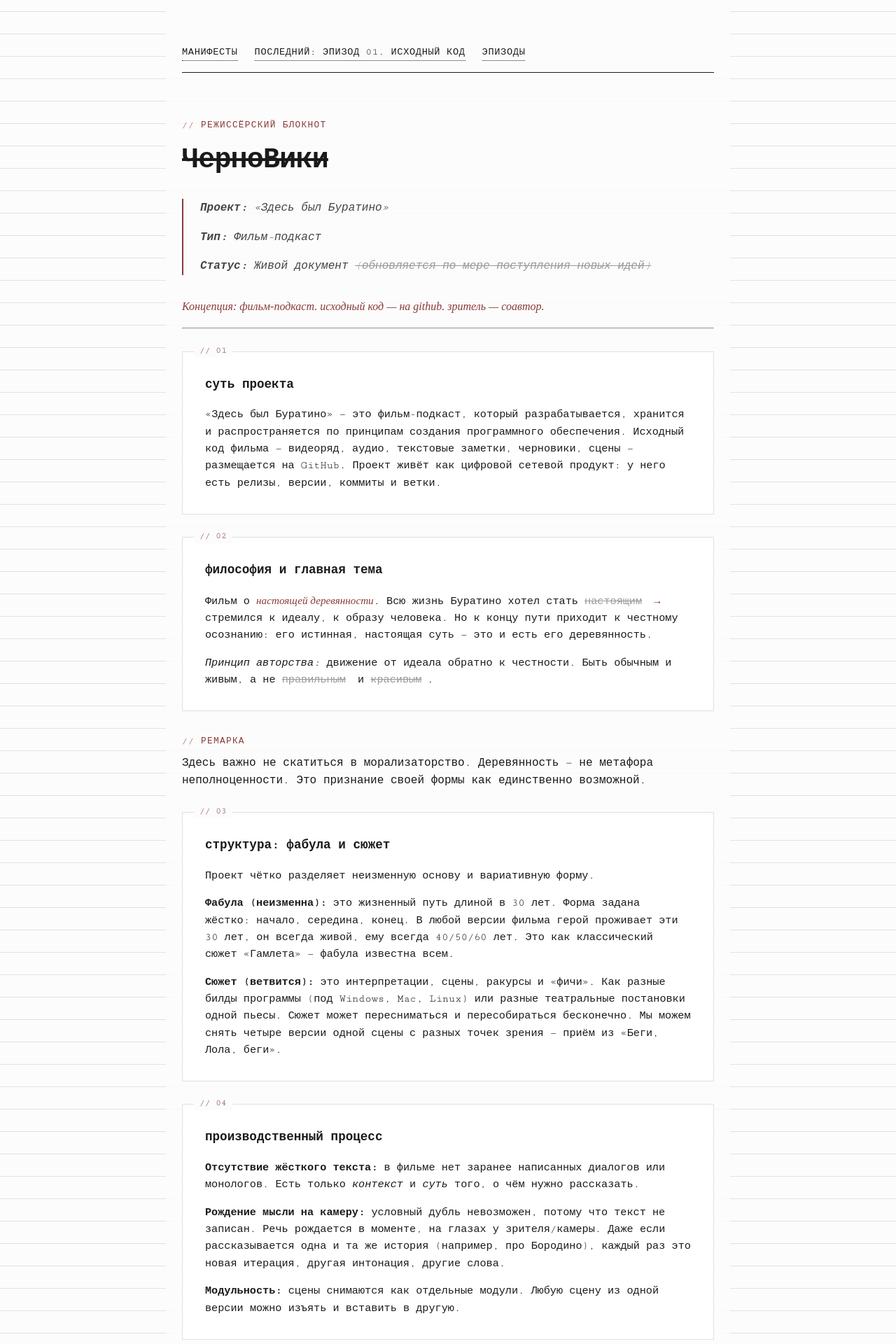
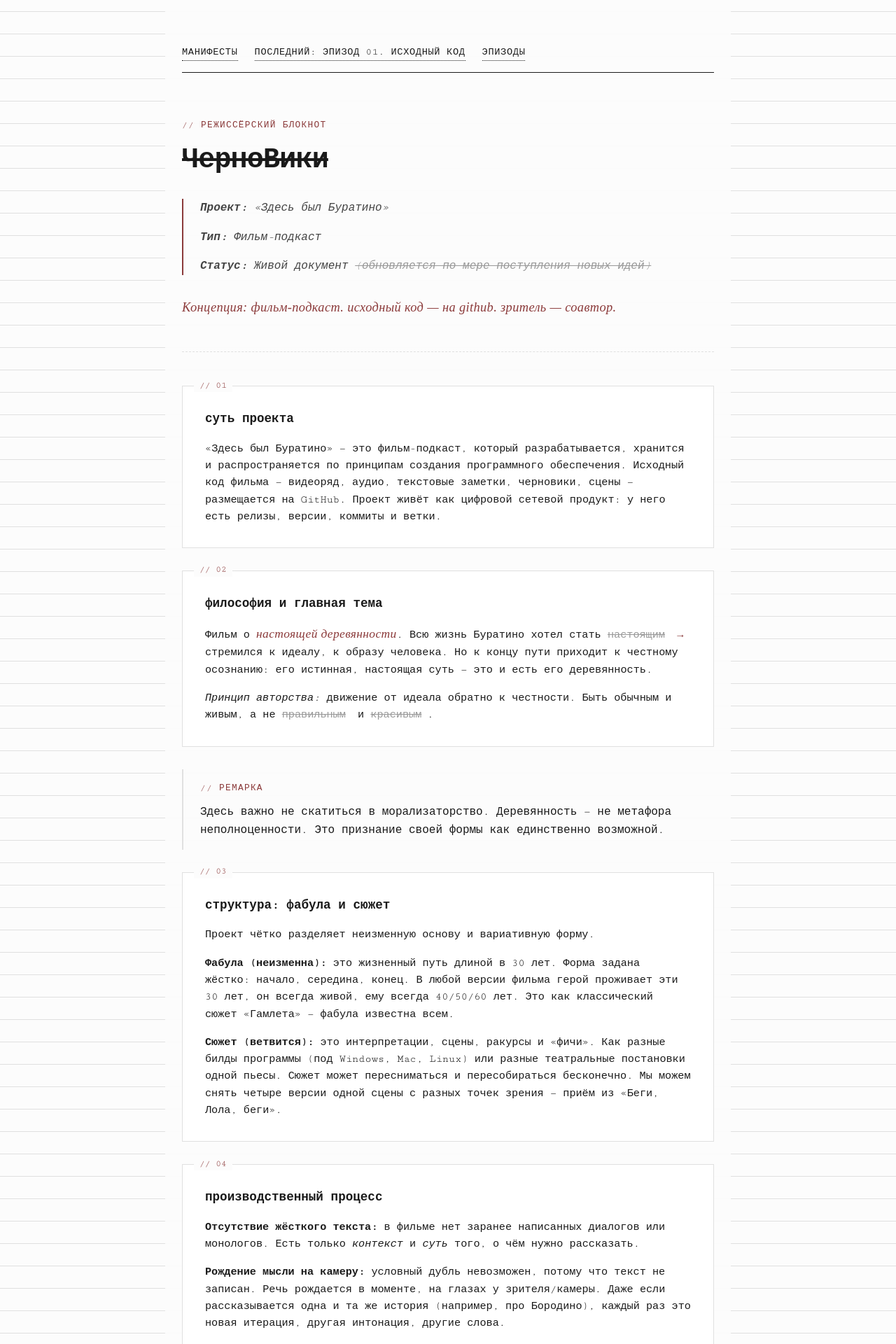
Before and after one commit to avecher/lab, a Jekyll site: the page built from index.md, in a window 1280 px wide. Shown: the top 1920 px of the page at 70% size. Built offline with Jekyll 4.4.1, drawn with Linux system fonts in a browser that asks for light colours.

Commit message:
Update style.css
Замена CSS. Дополнение

```diff
--- a/assets/css/style.css
+++ b/assets/css/style.css
@@ -1,11 +1,13 @@
-/* БАЗА И ТИПОГРАФИКА */
+/* =========================================
+   БАЗА И ТИПОГРАФИКА
+   ========================================= */
 :root {
   --bg-color: #fcfcfc;       /* Почти белый, мягкий для глаз */
   --text-color: #1a1a1a;     /* Глубокий черный */
   --accent-color: #8b3a3a;   /* Терракотовый/кирпичный для акцентов */
   --line-color: #e0e0e0;     /* Светло-серые линии сетки */
   --font-mono: 'Cutive Mono', 'Courier New', monospace;
-  --font-sans: -apple-system, BlinkMacSystemFont, "Segoe UI", Roboto, Helvetica, Arial, sans-serif; /* ДОБАВЛЕНО */
+  --font-cursive: 'Caveat', 'Segoe Script', 'Bradley Hand', cursive; /* Для рукописных пометок */
 }
 
 body {
@@ -17,19 +19,20 @@ body {
   padding: 0;
   /* Фоновая сетка (линовка) */
   background-image: linear-gradient(var(--line-color) 1px, transparent 1px);
-  background-size: 100% 2rem; /* Шаг линовки */
+  background-size: 100% 2rem;
   background-position: 0 1rem;
 }
 
-/* КОНТЕЙНЕР */
+/* =========================================
+   КОНТЕЙНЕР И НАВИГАЦИЯ
+   ========================================= */
 .container {
   max-width: 760px;
   margin: 0 auto;
   padding: 4rem 1.5rem;
-  background: rgba(252, 252, 252, 0.9); /* Полупрозрачный фон поверх линий */
+  background: rgba(252, 252, 252, 0.92); /* Чуть плотнее, чтобы текст читался лучше */
 }
 
-/* НАВИГАЦИЯ */
 nav {
   display: flex;
   gap: 1.5rem;
@@ -40,7 +43,6 @@ nav {
 nav a {
   text-decoration: none;
   color: var(--text-color);
-  font-family: var(--font-mono);
   font-size: 0.85rem;
   text-transform: uppercase;
   letter-spacing: 0.05em;
@@ -50,9 +52,10 @@ nav a:hover {
   border-bottom-style: solid;
 }
 
-/* ЗАГОЛОВКИ И МЕТА-ДАННЫЕ */
+/* =========================================
+   ЗАГОЛОВКИ И МЕТА-ДАННЫЕ
+   ========================================= */
 .meta-label {
-  font-family: var(--font-mono);
   color: var(--accent-color);
   font-size: 0.8rem;
   text-transform: uppercase;
@@ -71,13 +74,45 @@ h1 {
 
 h2 {
   font-size: 1.5rem;
-  margin-top: 4rem;
+  margin-top: 4rem; /* Большой отступ для разделения смысловых блоков */
   margin-bottom: 1.5rem;
   border-bottom: 1px dashed var(--line-color);
   padding-bottom: 0.5rem;
 }
 
-/* ЦИТАТЫ / АКЦЕНТНЫЕ БЛОКИ */
+h3 {
+  font-size: 1.1rem;
+  margin-top: 1.5rem;
+  margin-bottom: 1rem;
+}
+
+/* =========================================
+   ТЕКСТОВЫЕ ЭЛЕМЕНТЫ (Ссылки, Списки, Цитаты)
+   ========================================= */
+a {
+  color: var(--accent-color);
+  text-decoration: none;
+  border-bottom: 1px dotted var(--accent-color);
+  transition: border-color 0.2s;
+}
+a:hover {
+  border-bottom-style: solid;
+}
+
+/* Доступность: фокус для клавиатуры */
+a:focus, button:focus {
+  outline: 2px solid var(--accent-color);
+  outline-offset: 2px;
+}
+
+ul, ol {
+  margin: 1.5rem 0;
+  padding-left: 2rem;
+}
+li {
+  margin-bottom: 0.5rem;
+}
+
 blockquote {
   border-left: 2px solid var(--accent-color);
   margin: 2rem 0;
@@ -86,7 +121,30 @@ blockquote {
   color: #444;
 }
 
-/* КАРТОЧКИ ПРИНЦИПОВ (БЛОКИ КОДА) */
+hr {
+  border: none;
+  border-top: 1px dashed var(--line-color);
+  margin: 3rem 0;
+}
+
+code {
+  font-family: var(--font-mono);
+  background: #f0f0f0;
+  padding: 0.15rem 0.3rem;
+  font-size: 0.9em;
+  border-radius: 2px;
+}
+
+img {
+  max-width: 100%;
+  height: auto;
+  margin: 2rem 0;
+  border: 1px solid var(--line-color);
+}
+
+/* =========================================
+   КАРТОЧКИ ПРИНЦИПОВ
+   ========================================= */
 .principle-card {
   border: 1px solid var(--line-color);
   padding: 2rem;
@@ -96,48 +154,75 @@ blockquote {
 }
 
 .principle-card::before {
-  content: attr(data-number); /* Берет номер из HTML */
+  content: attr(data-number);
   position: absolute;
   top: -0.8rem;
   left: 1rem;
   background: var(--bg-color);
   padding: 0 0.5rem;
-  font-family: var(--font-mono);
   color: var(--accent-color);
   font-size: 0.8rem;
 }
 
 .principle-card h3 {
   margin-top: 0;
-  font-size: 1.1rem;
-  text-transform: lowercase; /* Как на референсе */
+  text-transform: lowercase;
 }
 
 .principle-card p {
-  margin-bottom: 0;
+  margin-bottom: 1rem;
   font-size: 0.95rem;
 }
+.principle-card p:last-child {
+  margin-bottom: 0;
+}
 
-/* СПЕЦИАЛЬНЫЕ ЭЛЕМЕНТЫ */
+/* =========================================
+   РЕЖИССЁРСКИЕ ПОМЕТКИ (Выноски)
+   ========================================= */
+.note {
+  border-left: 2px solid var(--line-color);
+  padding: 1rem 0 1rem 1.5rem;
+  margin: 2rem 0;
+}
+
+.note.important {
+  border-left-color: var(--accent-color);
+}
+
+.note .meta-label {
+  margin-bottom: 0.75rem;
+}
+
+/* =========================================
+   СПЕЦИАЛЬНЫЕ ЭЛЕМЕНТЫ
+   ========================================= */
 .strikethrough {
   text-decoration: line-through;
   color: #999;
   margin-right: 0.5rem;
 }
+
 .arrow-link {
   color: var(--accent-color);
   text-decoration: none;
   font-weight: bold;
 }
+
 .handwritten {
-  font-family: 'Times New Roman', serif; /* Имитация рукописного/другого стиля */
+  font-family: var(--font-cursive);
   font-style: italic;
   color: var(--accent-color);
+  font-size: 1.15em;
+  letter-spacing: 0.02em;
 }
 
-/* АДАПТИВ */
+/* =========================================
+   АДАПТИВ
+   ========================================= */
 @media (max-width: 600px) {
   h1 { font-size: 1.8rem; }
   nav { flex-wrap: wrap; gap: 1rem; }
   .container { padding: 2rem 1rem; }
+  .principle-card { padding: 1.5rem; }
 }
```
